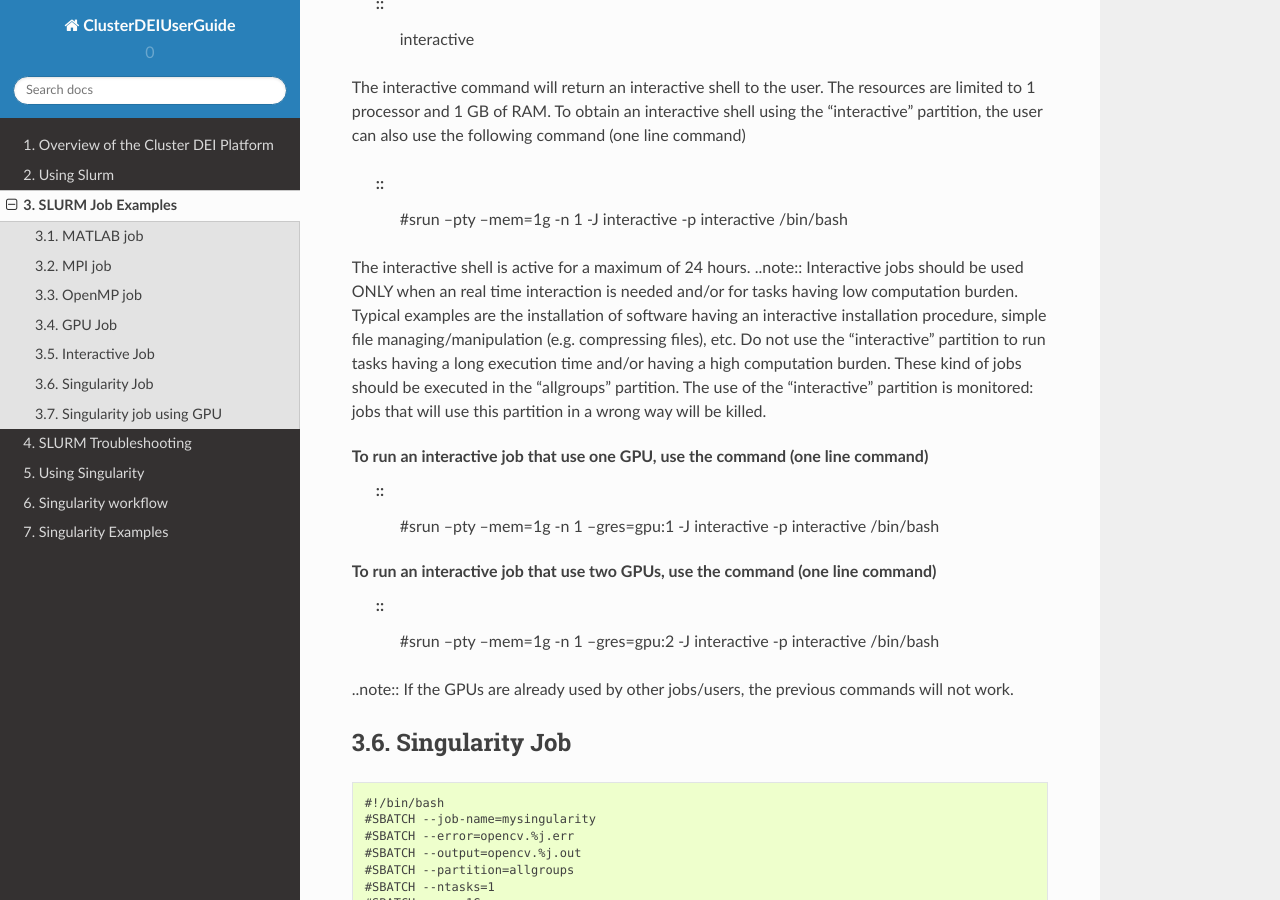
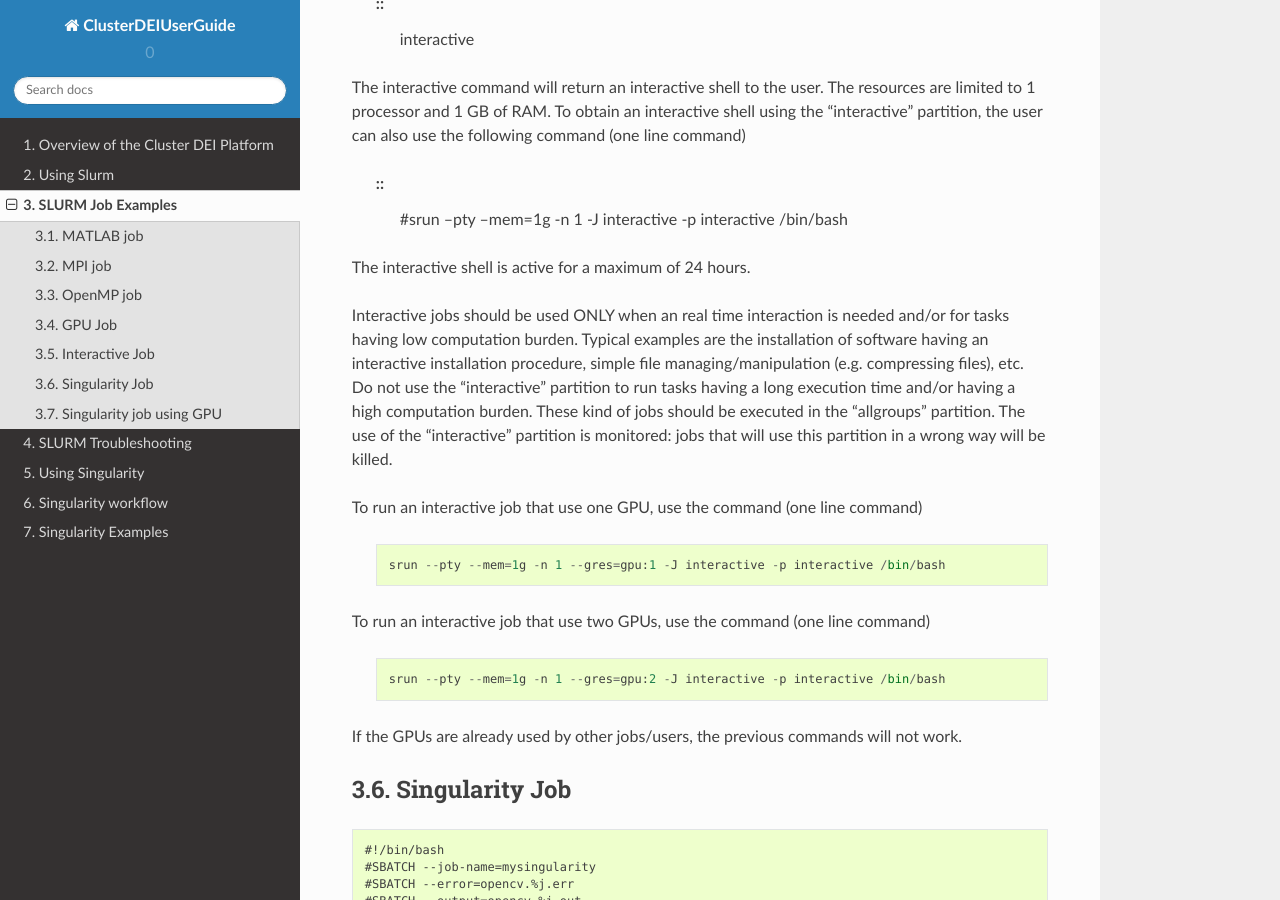
Before and after one commit to agostinoandriolo/clusterDEIguide, a Sphinx documentation site: the page built from ClusterDEIUserGuide-master/docs/SLURMExamples.rst, in a window 1280 px wide and 900 px high, scrolled down 2446 px. Built offline with Sphinx 7.4.7 and the Read the Docs theme 2.0.0, drawn with Linux system fonts in a browser that asks for light colours.

Commit message:
Update SLURMExamples.rst

```diff
--- a/ClusterDEIUserGuide-master/docs/SLURMExamples.rst
+++ b/ClusterDEIUserGuide-master/docs/SLURMExamples.rst
@@ -134,7 +134,8 @@
   ::
     #srun --pty --mem=1g -n 1 -J interactive -p interactive /bin/bash
 The interactive shell is active for a maximum of 24 hours.
-..note::
+
+.. note::
 Interactive jobs should be used ONLY when an real time interaction is needed and/or for tasks having low computation burden. Typical examples are the installation of software having an interactive installation procedure, simple file managing/manipulation (e.g. compressing files), etc.
 Do not use the “interactive” partition to run tasks having a long execution time and/or having a high computation burden. These kind of jobs should be executed in the “allgroups” partition.
 The use of the “interactive” partition is monitored: jobs that will use this partition in a wrong way will be killed.
@@ -142,14 +143,18 @@
 .. _InteractivejobwithGPU:
 
 To run an interactive job that use one GPU, use the command (one line command)
-  ::
-    #srun --pty --mem=1g -n 1 --gres=gpu:1 -J interactive -p interactive /bin/bash
+
+   ::
+
+     srun --pty --mem=1g -n 1 --gres=gpu:1 -J interactive -p interactive /bin/bash
 
 To run an interactive job that use two GPUs, use the command (one line command)
+
   ::
-    #srun --pty --mem=1g -n 1 --gres=gpu:2 -J interactive -p interactive /bin/bash
 
-..note::
+    srun --pty --mem=1g -n 1 --gres=gpu:2 -J interactive -p interactive /bin/bash
+
+.. note::
 If the GPUs are already used by other jobs/users, the previous commands will not work.
 
 
```
